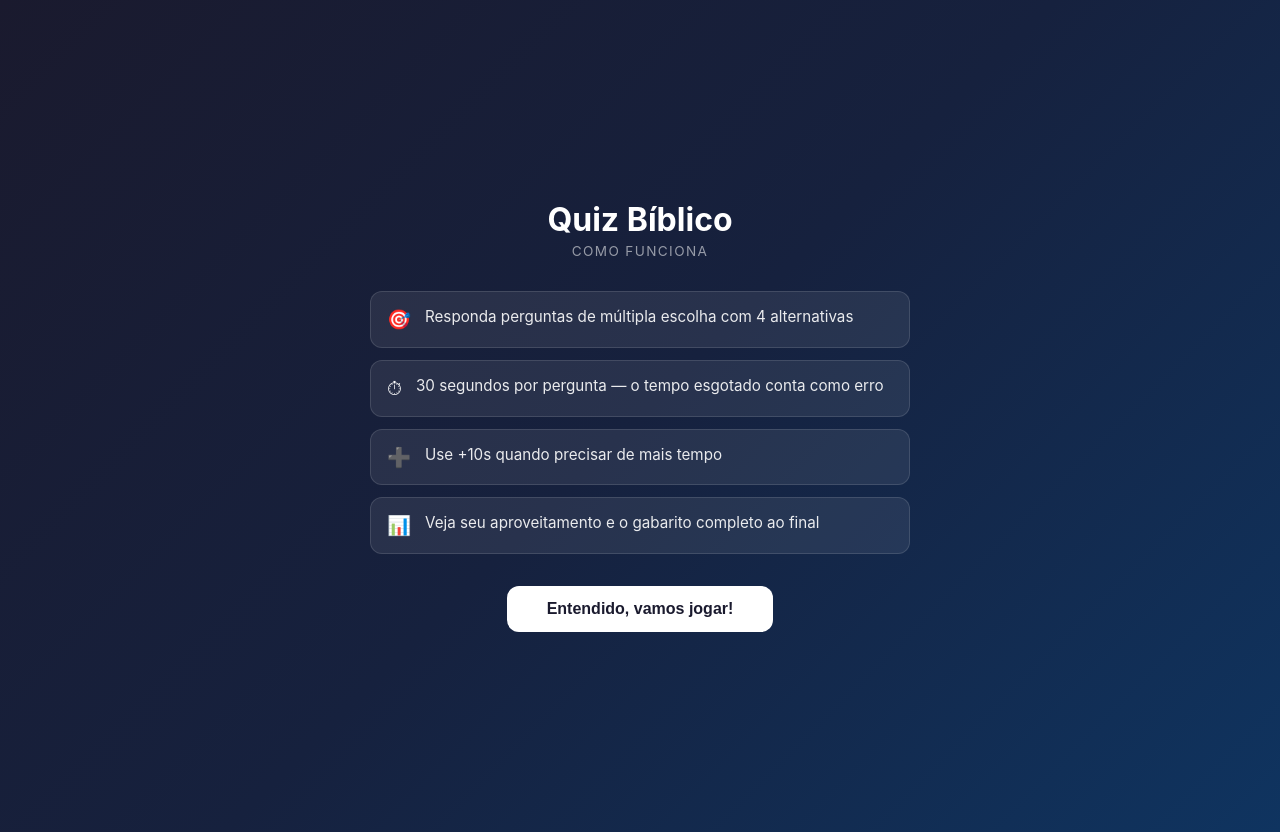
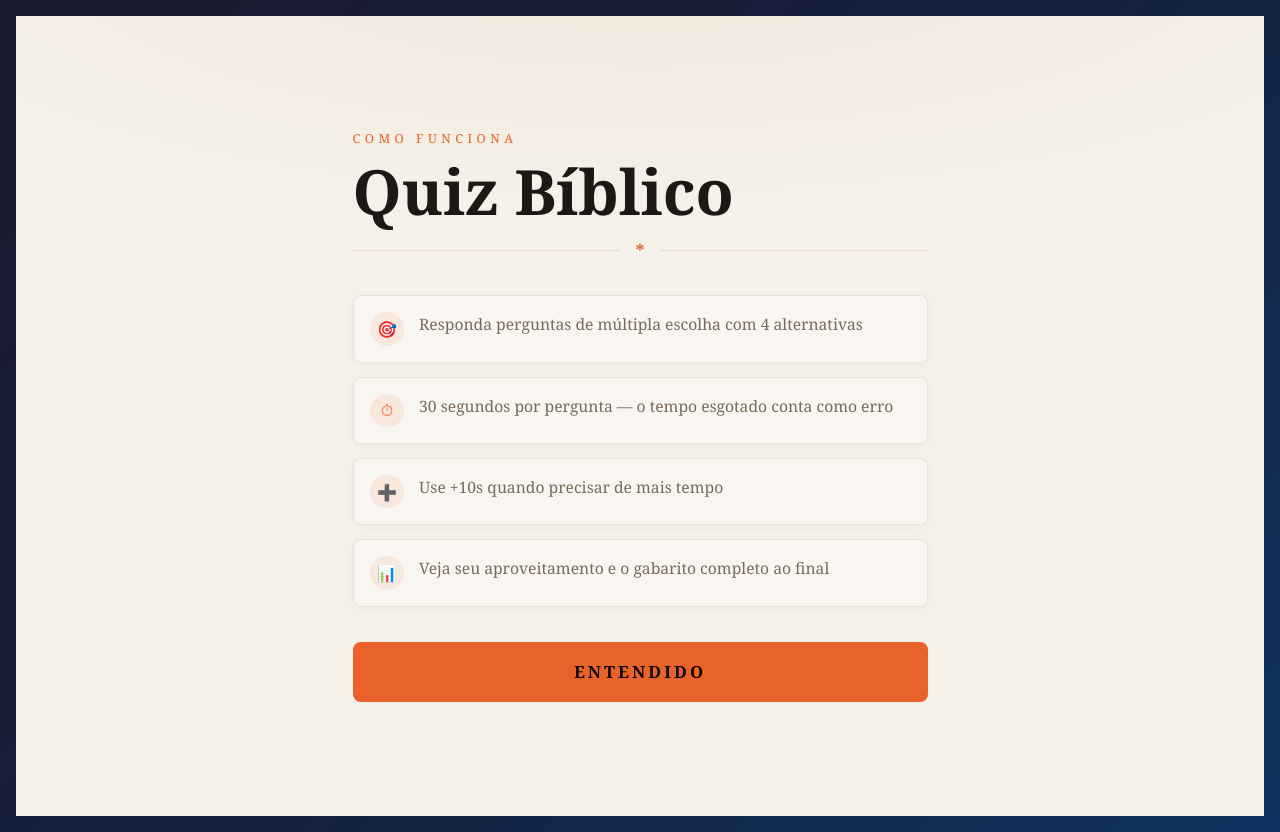
Before and after one commit to willian-leal/jogo-biblico, an Angular app in the folder frontend/jogo-biblico/: page /quiz in a window 1280 px wide. Built offline with nearby package versions, Linux system fonts and the light colour scheme.

Commit message:
feat: Enhance report issue and rules screen UI with improved styles and layout

```diff
--- a/frontend/jogo-biblico/src/app/shared/report-issue/report-issue.html
+++ b/frontend/jogo-biblico/src/app/shared/report-issue/report-issue.html
@@ -5,7 +5,8 @@
     (click)="toggle()"
     title="Relatar problema nesta pergunta"
     aria-label="Relatar problema nesta pergunta">
-    &#9873;
+    <span aria-hidden="true">!</span>
+    <strong>Relatar</strong>
   </button>
 
   @if (open) {
--- a/frontend/jogo-biblico/src/app/shared/report-issue/report-issue.scss
+++ b/frontend/jogo-biblico/src/app/shared/report-issue/report-issue.scss
@@ -5,20 +5,43 @@
 }
 
 .report-button {
-  width: 2.25rem;
-  height: 2.25rem;
+  min-height: 2.25rem;
+  padding: 0.45rem 0.75rem;
   display: inline-flex;
   align-items: center;
   justify-content: center;
-  border: 1px solid rgba(255, 255, 255, 0.25);
-  border-radius: 0.5rem;
-  background: rgba(255, 255, 255, 0.1);
-  color: white;
-  font-size: 1.1rem;
+  gap: 0.4rem;
+  border: 1px solid rgba(192, 80, 30, 0.32);
+  border-radius: 999px;
+  background: rgba(255, 255, 255, 0.58);
+  color: var(--jw-muted, #7a6a5a);
+  font-family: var(--jw-title, Georgia, serif);
+  font-size: 0.72rem;
+  letter-spacing: 0.12em;
+  text-transform: uppercase;
   cursor: pointer;
+  box-shadow: 0 2px 8px rgba(28, 24, 20, 0.04);
 
   &:hover {
-    background: rgba(255, 255, 255, 0.18);
+    border-color: var(--jw-accent, #e8622a);
+    color: var(--jw-accent, #e8622a);
+    background: #fff;
+  }
+
+  span {
+    display: grid;
+    place-items: center;
+    width: 1rem;
+    height: 1rem;
+    border-radius: 50%;
+    border: 1px solid currentColor;
+    font-family: var(--jw-body, Georgia, serif);
+    font-size: 0.72rem;
+    line-height: 1;
+  }
+
+  strong {
+    font-weight: 700;
   }
 }
 
@@ -26,38 +49,45 @@
   position: absolute;
   top: calc(100% + 0.5rem);
   right: 0;
-  z-index: 20;
-  width: min(18rem, 82vw);
-  padding: 0.9rem;
-  background: #16213e;
-  border: 1px solid rgba(255, 255, 255, 0.24);
-  border-radius: 0.75rem;
-  box-shadow: 0 1rem 2rem rgba(0, 0, 0, 0.28);
-  color: white;
+  z-index: 200;
+  width: min(20rem, 86vw);
+  padding: 1rem;
+  background: var(--jw-card, #fff);
+  border: 1px solid rgba(192, 80, 30, 0.22);
+  border-radius: 10px;
+  box-shadow: 0 18px 45px rgba(28, 24, 20, 0.18);
+  color: var(--jw-ink, #1c1814);
 }
 
 label {
   display: grid;
   gap: 0.35rem;
   margin-bottom: 0.75rem;
-  font-size: 0.8rem;
-  opacity: 0.9;
+  color: var(--jw-muted, #7a6a5a);
+  font-family: var(--jw-title, Georgia, serif);
+  font-size: 0.76rem;
+  letter-spacing: 0.12em;
+  text-transform: uppercase;
 }
 
 select,
 textarea {
   width: 100%;
   padding: 0.55rem;
-  border: 1px solid rgba(255, 255, 255, 0.26);
+  border: 1px solid rgba(192, 80, 30, 0.22);
   border-radius: 0.5rem;
-  background: rgba(255, 255, 255, 0.1);
-  color: white;
-  font: inherit;
+  background: #fff;
+  color: var(--jw-ink, #1c1814);
+  font-family: var(--jw-body, Georgia, serif);
+  font-size: 0.95rem;
+  letter-spacing: 0;
+  text-transform: none;
   box-sizing: border-box;
 }
 
 option {
-  background: #16213e;
+  background: #fff;
+  color: var(--jw-ink, #1c1814);
 }
 
 textarea {
@@ -74,14 +104,15 @@ textarea {
 .report-cancel {
   padding: 0.45rem 0.75rem;
   border-radius: 0.5rem;
+  font-family: var(--jw-title, Georgia, serif);
   font-weight: 700;
   cursor: pointer;
 }
 
 .report-send {
   border: 0;
-  background: #4ecdc4;
-  color: #1a1a2e;
+  background: var(--jw-accent, #e8622a);
+  color: #0d0a07;
 
   &:disabled {
     opacity: 0.5;
@@ -90,9 +121,9 @@ textarea {
 }
 
 .report-cancel {
-  border: 1px solid rgba(255, 255, 255, 0.25);
-  background: rgba(255, 255, 255, 0.1);
-  color: white;
+  border: 1px solid rgba(192, 80, 30, 0.32);
+  background: transparent;
+  color: var(--jw-muted, #7a6a5a);
 }
 
 .report-ok,
@@ -103,9 +134,17 @@ textarea {
 }
 
 .report-ok {
-  color: #4ecdc4;
+  color: var(--jw-good, #276749);
 }
 
 .report-error {
-  color: #ff8a8a;
+  color: var(--jw-bad, #c53030);
 }
+
+@media (max-width: 520px) {
+  .report-panel {
+    position: fixed;
+    inset: auto 1rem 1rem 1rem;
+    width: auto;
+  }
+}
--- a/frontend/jogo-biblico/src/app/shared/rules-screen/rules-screen.html
+++ b/frontend/jogo-biblico/src/app/shared/rules-screen/rules-screen.html
@@ -1,6 +1,7 @@
 <div class="rules-wrapper">
+  <p class="subtitle">Como funciona</p>
   <h1>{{ title }}</h1>
-  <p class="subtitle">Como funciona</p>
+  <div class="ornament" aria-hidden="true"><span></span><strong>*</strong><span></span></div>
 
   <ul class="rules-list">
     @for (rule of rules; track rule.text) {
@@ -11,5 +12,5 @@
     }
   </ul>
 
-  <button class="btn-ready" (click)="ready.emit()">Entendido, vamos jogar!</button>
+  <button class="btn-ready" (click)="ready.emit()">Entendido</button>
 </div>
--- a/frontend/jogo-biblico/src/app/shared/rules-screen/rules-screen.scss
+++ b/frontend/jogo-biblico/src/app/shared/rules-screen/rules-screen.scss
@@ -3,74 +3,127 @@
   align-items: center;
   justify-content: center;
   min-height: 100vh;
-  padding: 1.5rem;
+  padding: 2rem 1.25rem;
   box-sizing: border-box;
+  background:
+    radial-gradient(ellipse 120% 60% at 50% -10%, rgba(232, 213, 196, 0.38) 0%, var(--jw-bg, #f5f0e8) 55%),
+    var(--jw-bg, #f5f0e8);
 }
 
 .rules-wrapper {
-  max-width: 540px;
+  max-width: 575px;
   width: 100%;
-  text-align: center;
+  text-align: left;
+  color: var(--jw-ink, #1c1814);
+  font-family: var(--jw-body, Georgia, serif);
 }
 
 h1 {
-  font-size: 2rem;
-  margin: 0 0 0.25rem;
-  color: white;
+  font-family: var(--jw-title, Georgia, serif);
+  font-size: clamp(2.35rem, 8vw, 3.9rem);
+  line-height: 0.95;
+  margin: 0;
+  color: var(--jw-ink, #1c1814);
+  letter-spacing: 0;
 }
 
 .subtitle {
-  color: rgba(255, 255, 255, 0.55);
-  margin: 0 0 2rem;
-  font-size: 0.85rem;
+  color: var(--jw-accent, #e8622a);
+  margin: 0 0 0.85rem;
+  font-size: 0.78rem;
   text-transform: uppercase;
-  letter-spacing: 0.1em;
+  letter-spacing: 0.36em;
+}
+
+.ornament {
+  display: grid;
+  grid-template-columns: 1fr auto 1fr;
+  align-items: center;
+  gap: 1rem;
+  margin: 1.35rem 0 2.25rem;
+
+  span {
+    height: 1px;
+    background: rgba(192, 80, 30, 0.16);
+  }
+
+  strong {
+    color: var(--jw-accent, #e8622a);
+    font-family: var(--jw-title, Georgia, serif);
+    font-size: 1.1rem;
+    line-height: 1;
+  }
 }
 
 .rules-list {
   list-style: none;
   padding: 0;
-  margin: 0 0 2rem;
+  margin: 0 0 2.2rem;
   display: flex;
   flex-direction: column;
-  gap: 0.75rem;
+  gap: 0.85rem;
   text-align: left;
 
   li {
     display: flex;
     align-items: flex-start;
-    gap: 0.875rem;
-    background: rgba(255, 255, 255, 0.08);
-    border: 1px solid rgba(255, 255, 255, 0.12);
-    border-radius: 0.75rem;
-    padding: 0.875rem 1rem;
+    gap: 0.95rem;
+    background: rgba(255, 255, 255, 0.42);
+    border: 1px solid rgba(192, 80, 30, 0.14);
+    border-radius: 8px;
+    padding: 1rem 1.05rem;
+    box-shadow: 0 2px 8px rgba(28, 24, 20, 0.035);
   }
 }
 
 .rule-icon {
-  font-size: 1.2rem;
+  display: grid;
+  place-items: center;
+  width: 2.1rem;
+  height: 2.1rem;
+  flex: 0 0 2.1rem;
+  border-radius: 50%;
+  background: rgba(232, 98, 42, 0.1);
+  color: var(--jw-accent, #e8622a);
+  font-size: 1rem;
   flex-shrink: 0;
-  line-height: 1.4;
+  line-height: 1;
 }
 
 .rule-text {
-  color: rgba(255, 255, 255, 0.9);
-  font-size: 0.95rem;
-  line-height: 1.5;
+  color: var(--jw-muted, #7a6a5a);
+  font-size: 0.98rem;
+  line-height: 1.55;
 }
 
 .btn-ready {
-  padding: 0.875rem 2.5rem;
-  border-radius: 0.75rem;
-  font-size: 1rem;
+  width: 100%;
+  min-height: 60px;
+  padding: 1rem 2rem;
+  border-radius: 8px;
+  font-family: var(--jw-title, Georgia, serif);
+  font-size: 1.05rem;
   font-weight: 700;
+  letter-spacing: 0.18em;
+  text-transform: uppercase;
   cursor: pointer;
   border: none;
-  background: white;
-  color: #1a1a2e;
-  transition: opacity 0.15s;
+  background: var(--jw-accent, #e8622a);
+  color: #0d0a07;
+  transition: background-color 0.15s, transform 0.15s;
 
   &:hover {
-    opacity: 0.88;
+    background: var(--jw-accent-deep, #c0501e);
+    transform: translateY(-1px);
   }
 }
+
+@media (max-width: 540px) {
+  .rules-wrapper {
+    max-width: 100%;
+  }
+
+  .rules-list li {
+    padding: 0.9rem;
+  }
+}
```
